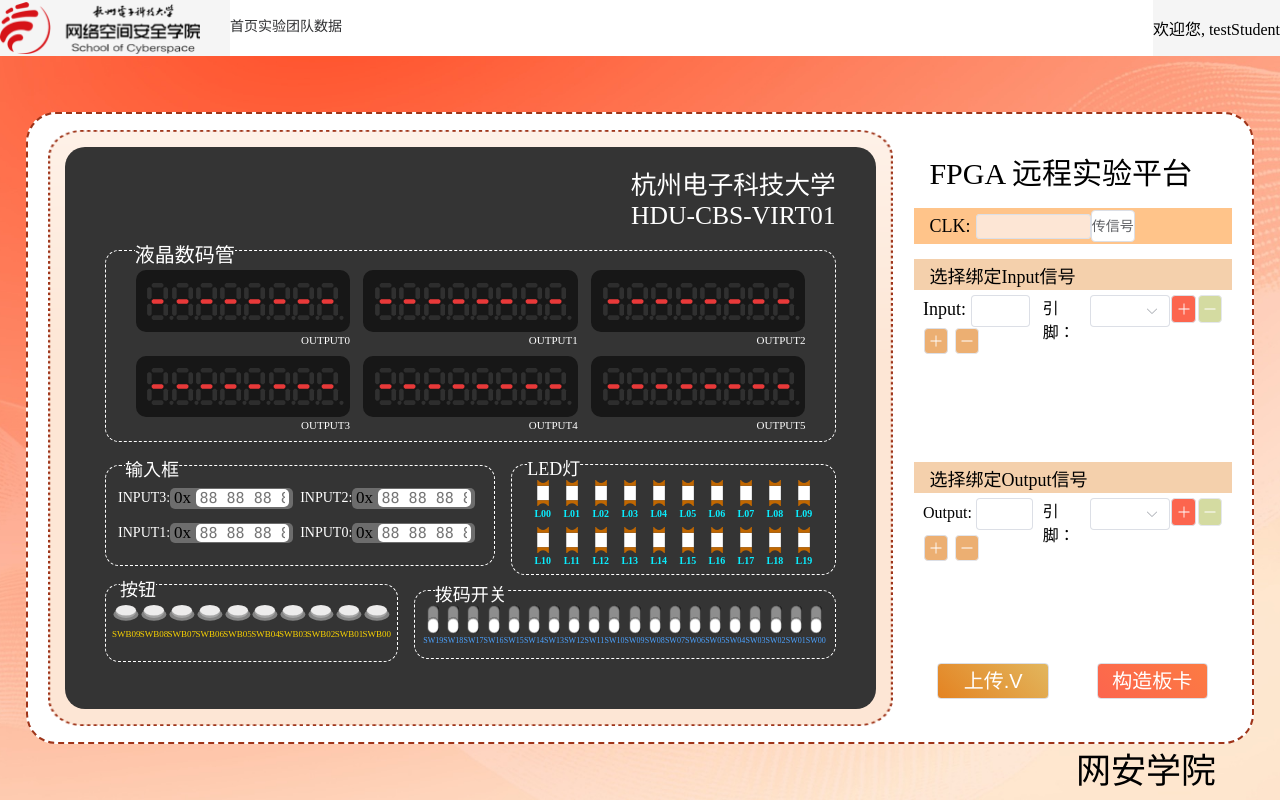
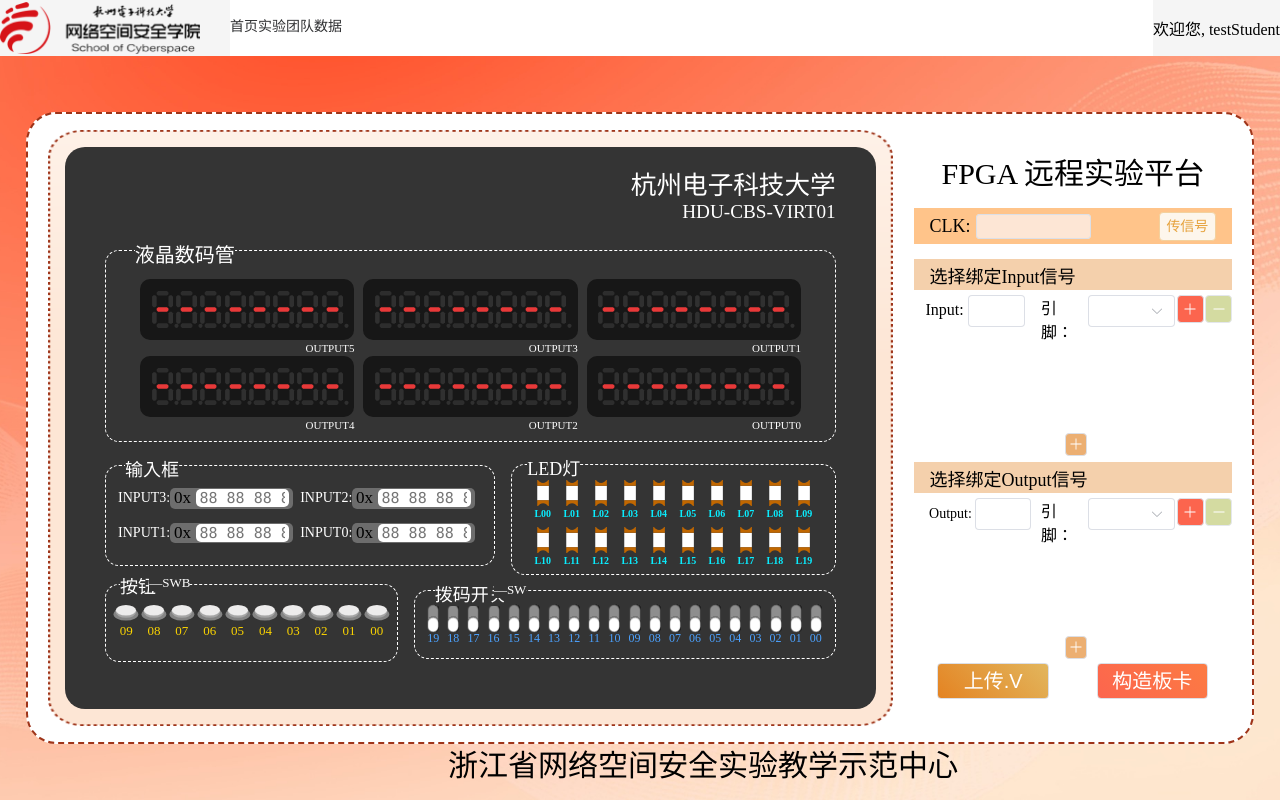
Before and after one commit to inzzo1/FPGA, a Vue app in the folder project/: page /VirturalBoard in a window 1280 px wide. Built offline with nearby package versions, Linux system fonts and the light colour scheme; a web font is replaced by a local one.

Commit message:
[update]: new css and font-family of virtualBoard

```diff
--- a/project/src/components/header/deskHeader.vue
+++ b/project/src/components/header/deskHeader.vue
@@ -10,7 +10,7 @@
 <template>
      <div class="header">
         <span style="font-size: 2vw;">杭州电子科技大学</span>
-        <span style="font-size: 2vw;">{{ props.headerName }}</span>
+        <span style="font-size: 1.5vw;">{{ props.headerName }}</span>
      </div>
 </template>
 
--- a/project/src/components/virtualDesk/vtdeskcomponents/deskButton.vue
+++ b/project/src/components/virtualDesk/vtdeskcomponents/deskButton.vue
@@ -34,12 +34,15 @@
                         @click="toggleButton(index)"
                         style="width: 110%; height: auto;"
                         />
-                        <span>SWB0{{ item.number }}</span>
+                        <span>0{{ item.number }}</span>
                     </div>
                 </div>
             </div>
             <span>
                 按钮
+            </span>
+            <span>
+                —SWB
             </span>
         </div>
 </template>
@@ -74,21 +77,28 @@
                     justify-content: center;
                     user-select: none;
                     span{
-                        margin-top: 20%;
                         color: #FBD400;
-                        font-size: 9px;
+                        font-size: 13px;
                         font-weight: 400;
                     }
                 }
             }
         }
-        > span{
+        > span:first-of-type {
+            color: white;
+            position: absolute;
+            top: -7%;
+            left: 5%;
+            font-size: 18px;
+            background-color: #343434;
+            }
+        > span:nth-of-type(2) {
             color: white;
             position: absolute;
             top: -4%;
-            left: 5%;
-            font-size: 18px;
+            left: 15%;
+            font-size: 13px;
             background-color: #343434;
-        }
+            }
         }
 </style>
--- a/project/src/components/virtualDesk/vtdeskcomponents/deskSwitch.vue
+++ b/project/src/components/virtualDesk/vtdeskcomponents/deskSwitch.vue
@@ -34,12 +34,15 @@
               style="width: 140%; height: auto; margin-top: 40%; transform: rotate(270deg);"
               @click="toggleSwitch(index)"
             />
-            <span>SW{{ String(item.number).padStart(2, '0') }}</span>
+            <span>{{ String(item.number).padStart(2, '0') }}</span>
           </div>
         </div>
       </div>
       <span>
         拨码开关
+      </span>
+      <span>
+        —SW
       </span>
     </div>
   </template>
@@ -75,20 +78,28 @@
                     align-items: center;
                     user-select: none;
                     span{
-                        padding-top: 50%;
                         color: #4CA2FF;
-                        font-size: 8px;
+                        padding-top: 30%;
+                        font-size: 12px;
                     }
                 }
             }
         }
-        > span{
+        > span:first-of-type{
             color: white;
             position: absolute;
             top: -3%;
             left: 5%;
             font-size: 18px;
             background-color: #343434;
-        }
+          }
+        > span:nth-of-type(2){
+            color: white;
+            position: absolute;
+            top: 0;
+            left: 19%;
+            font-size: 13px;
+            background-color: #343434;
+          }
         }
 </style>
--- a/project/src/components/virtualDesk/vtdeskcomponents/deskTubesGroup.vue
+++ b/project/src/components/virtualDesk/vtdeskcomponents/deskTubesGroup.vue
@@ -83,8 +83,10 @@
                 width: 92%;
                 height: 90%;
                 display: flex;
-                flex-wrap: wrap;
-                justify-content: space-between;
+                flex-direction: column-reverse;
+                flex-wrap: wrap-reverse;
+                justify-content: center;
+                align-items: center;
                 // background-color: aliceblue;
             }
         }
--- a/project/src/views/VituralBoard.vue
+++ b/project/src/views/VituralBoard.vue
@@ -5,7 +5,6 @@
 import { ref, onMounted, onBeforeUnmount } from 'vue';
 import { Plus, Minus } from '@element-plus/icons-vue';
 import {buildExperiment, stopExperiment, startExperiment, sendExpSignal} from '@/api/boardApi'
-import { data } from 'autoprefixer';
 
 const decimalData = ref<string[]>(['00000000','00000000','00000000','00000000','00000000','00000000'])
 const outputData  = ref<string[]>(['--------','--------','--------','--------','--------','--------'])
@@ -40,6 +39,7 @@
 const outputOptions = options.outputOptions;
 
 const addInputRow = () => {
+  console.log('put')
   inputRows.value.push({
     signal: '',
     pins: ['']
@@ -87,36 +87,55 @@
   []
 );
 
-const beforeUpload = (file: File) => {
-  console.log('File selected:', file);
-  if (!file.name.toLowerCase().endsWith('.v')) {
-    ElMessageBox.alert('请选择 .v 文件', '文件格式错误', {
-      confirmButtonText: '确定',
-      type: 'error'
-    });
-    return false; // 阻止上传
-  }
+let changeTimer: number | null = null;
 
-  // 手动添加文件到 fileList
-  fileList.value.push({
-    name: file.name,
-    percentage: 0,
-    status: 'ready',
-    size: file.size,
-    raw: file,
-    uid: Date.now(), // 生成一个唯一的 uid
-  });
+function handleChange(_file: UploadUserFile, uploadFiles: UploadUserFile[]) {
+  // 每来一次 change，都重置定时器
+  if (changeTimer) window.clearTimeout(changeTimer);
 
-  ElMessageBox.alert('上传成功', '提示', {
-    confirmButtonText: '确定'
-  }).then(() => {
-    // 当用户点击“确定”后，禁用上传按钮
-    uploadDisabled.value = true;
-  });
+  // 延迟 100ms 后执行真正的验证逻辑
+  changeTimer = window.setTimeout(() => {
+    // 1. 拿到所有原生 File 对象
+    const raws = uploadFiles
+      .map(f => f.raw as File)
+      .filter(Boolean);
 
+    // 2. 看看有没有非 .v 文件
+    const badFiles = raws.filter(f => !f.name.toLowerCase().endsWith('.v'));
 
-  return false;  // 阻止自动上传
-};
+    if (badFiles.length) {
+      // 3a. 有一票否决的，整批取消
+      uploadFiles.splice(0, uploadFiles.length);
+      fileList.value.splice(0, fileList.value.length);
+      ElMessageBox.alert(
+        '文件中包含非 .v 文件（已全部取消）：\n' +
+          badFiles.map(f => `• ${f.name}`).join('\n'),
+        '文件格式错误',
+        { confirmButtonText: '我知道了', type: 'error' }
+      );
+    } else {
+      // 3b. 全都是 .v，重置旧列表，一次性添加所有
+      fileList.value = raws.map(f => ({
+        name:       f.name,
+        percentage: 0,
+        status:     'ready' as const,
+        size:       f.size,
+        raw:        f,
+        uid:        Date.now() + Math.random()
+      }));
+      ElMessageBox.alert(
+        `已成功添加 ${raws.length} 个 .v 文件`,
+        '上传成功',
+        { confirmButtonText: '确定' }
+      ).then(() => {
+        uploadDisabled.value = true;
+      });
+    }
+
+    // 清掉定时器引用，下次才能重建
+    changeTimer = null;
+  }, 100);
+}
 
 const isStart = ref(false)
 const isBuild = ref(false)
@@ -151,7 +170,7 @@
 
 const buildExp = async() => {
   const bindData = {
-    CLk: clk.value,
+    CLK: clk.value,
     inputRows: inputRows.value.map(row => ({
       signal: row.signal,
       pins: row.pins
@@ -173,7 +192,10 @@
   console.log(bindData)
 
   if (fileList.value.length > 0 && fileList.value[0].raw) {
-    formData.append('verilogFile', fileList.value[0].raw);
+    for (let i = 0; i < fileList.value.length; i++) {
+      const file = fileList.value[i].raw;
+      formData.append('verilogFile', file);  // 名称相同，append 多次
+    }
   } else {
     ElMessageBox.alert('请选择 .v 文件', '文件格式错误', {
       confirmButtonText: '确定',
@@ -348,7 +370,7 @@
               >
 
               </el-input>
-              <el-button @click="sendSignalTest">传信号</el-button>
+              <el-button @click="sendSignalTest" type="warning" plain>传信号</el-button>
             </div>
           </div>
           <div class="bind">
@@ -358,6 +380,7 @@
               </span>
             </div>
             <div class="putScroll">
+              <el-button @click="addInputRow" :icon="Plus" class="rowPlus"></el-button>
               <el-scrollbar height="100%">
                 <div
                   v-for="(row, rowIndex) in inputRows"
@@ -366,16 +389,12 @@
                 >
                   <!-- 左侧：input 和对应的加号 -->
                   <div class="put-part">
+                    <el-icon class="close-icon" style="font-size: 12px;" @click="removeInputRow(rowIndex)" ><Close /></el-icon>
                     <div>
                       <span>
                         Input:
                       </span>
                       <el-input v-model="row.signal" type="text" style="width: 50%"/>
-                    </div>
-                    <!-- 点击加号新增一行 -->
-                    <div style="width: 100%; height: 26px;">
-                      <el-button @click="addInputRow" :icon="Plus" class="rowPlus"></el-button>
-                      <el-button @click="removeInputRow(rowIndex)" :icon="Minus" :disabled="inputRows.length <= 1" class="rowMinus"></el-button>
                     </div>
                   </div>
 
@@ -413,6 +432,7 @@
               </span>
             </span>
             <div class="putScroll">
+              <el-button @click="addOutputRow" :icon="Plus" class="rowPlus"></el-button>
               <el-scrollbar height="100%">
                 <div
                   v-for="(row, rowIndex) in outputRows"
@@ -420,18 +440,19 @@
                   class="row"
                 >
                   <!-- 左侧：input 和对应的加号 -->
-                  <div class="put-part" style="width: 40%;height: 66px;">
+                  <div class="put-part">
                     <div style="width: 100%; height: 36px;">
-                      <span style="font-size: 16px;">
+                      <el-icon class="close-icon" style="font-size: 12px;" @click="removeOutputRow(rowIndex)" ><Close /></el-icon>
+                      <span style="font-size: 14px;">
                         Output:
                       </span>
-                      <el-input v-model="row.signal" type="text" style="width: 48%"/>
+                      <el-input v-model="row.signal" type="text" style="width: 44%"/>
                     </div>
-                    <!-- 点击加号新增一行 -->
+                    <!-- 点击加号新增一行
                     <div style="width: 100%; height: 26px;">
                       <el-button @click="addOutputRow" :icon="Plus" class="rowPlus"></el-button>
                       <el-button @click="removeOutputRow(rowIndex)" :icon="Minus" :disabled="outputRows.length <= 1" class="rowMinus"></el-button>
-                    </div>
+                    </div> -->
                   </div>
 
                   <!-- 右侧：链式选择器和对应的加号 -->
@@ -465,11 +486,12 @@
             <el-upload
             :file-list="fileList"
             multiple
-            :before-upload="beforeUpload"
+            :before-upload="() => false"
             :disabled="uploadDisabled"
+            :on-change="handleChange"
             class="UploadBt"
             >
-              <el-button style="width: 100%;height: 100%; font-size: 20px;" class="upload-btn" :disabled="uploadDisabled" v-if="!isStart || !isBuild">上传.V</el-button>
+              <el-button style="width: 100%;height: 100%; font-size: 20px;" class="upload-btn" @click="onUploadClick" :disabled="uploadDisabled" v-if="!isStart || !isBuild">上传.V</el-button>
               <el-button style="width: 100%;height: 100%; font-size: 20px;" class="send-btn" @click="sendSignal" v-if="isStart && isBuild">下传信号</el-button>
             </el-upload>
             <el-button class="expBt"
@@ -493,7 +515,7 @@
         </div>
       </div>
     </div>
-    <span>网安学院</span>
+    <span>浙江省网络空间安全实验教学示范中心</span>
   </div>
 </template>
 
@@ -547,9 +569,10 @@
         height: 100%;
         border-radius: 30px;
         .bindHeader{
-          width: 90%;
+          width: 100%;
           height: 10%;
-          margin: 0 auto;
+          display: flex;
+          justify-content: center;
           margin-top: 6%;
           > span{
             font-size: 30px;
@@ -576,6 +599,11 @@
               width: 40%;
               height: 70%;
             }
+            > .el-button{
+              width: 20%;
+              height: 80%;
+              margin-left: auto;
+            }
           }
         }
         .bind{
@@ -599,9 +627,20 @@
             }
           }
           .putScroll{
-            width: 94%;
+            width: 100%;
             height: 80%;
             margin: 0 auto;
+            position: relative;
+            .rowPlus{
+                width: 7%;
+                height: 14%;
+                position: absolute;
+                bottom: 1%;
+                left: 47.5%;
+                z-index: 10;
+                background-color: #ECAF72;
+                color: white;
+            }
             .row {
               display: flex;
               align-items: flex-start;
@@ -609,14 +648,9 @@
               width: 100%;
               .put-part {
                 display: flex;
-                flex-direction: column;
+                align-items: center;
+                justify-content: center;
                 width: 40%;
-                .rowPlus{
-                  width: 20%;
-                  height: 100%;
-                  background-color: #ECAF72;
-                  color: white;
-                }
                 .rowMinus{
                   width: 20%;
                   height: 100%;
@@ -625,7 +659,7 @@
                   margin-left: 5%;
                 }
                 span{
-                  font-size: 18px;
+                  font-size: 16px;
                 }
                 button{
                   margin: 1px;
@@ -696,10 +730,14 @@
 
   > span{
     position: absolute;
-    bottom: 1%;
-    right: 5%;
-    font-size: 35px;
+    bottom: 2%;
+    left: 35%;
+    font-size: 30px;
     color: black;
+    font-family: "KaiTi",       /* Windows 中对应“楷体” */
+               "楷体",        /* 中文名称回退 */
+               "楷体_GB2312",/* 兼容部分老系统字体名 */
+               serif;        /* 最后再回退到衬线字体 */
   }
 
 }
@@ -723,4 +761,19 @@
   color: white !important;
 }
 
+/* 1. 默认隐藏所有的关闭图标 */
+.close-icon {
+  opacity: 0;
+  transition: opacity 0.2s;
+  /* 如果想要完全移除布局影响，可用 visibility:hidden + visibility:visible */
+  /* visibility: hidden; */
+}
+
+/* 2. 当鼠标移到 .row 上时，显示该行里的关闭图标 */
+.row:not(:only-child):hover .close-icon {
+  opacity: 1;
+  cursor: pointer;
+  /* 或者 visibility: visible; */
+}
+
 </style>
```
